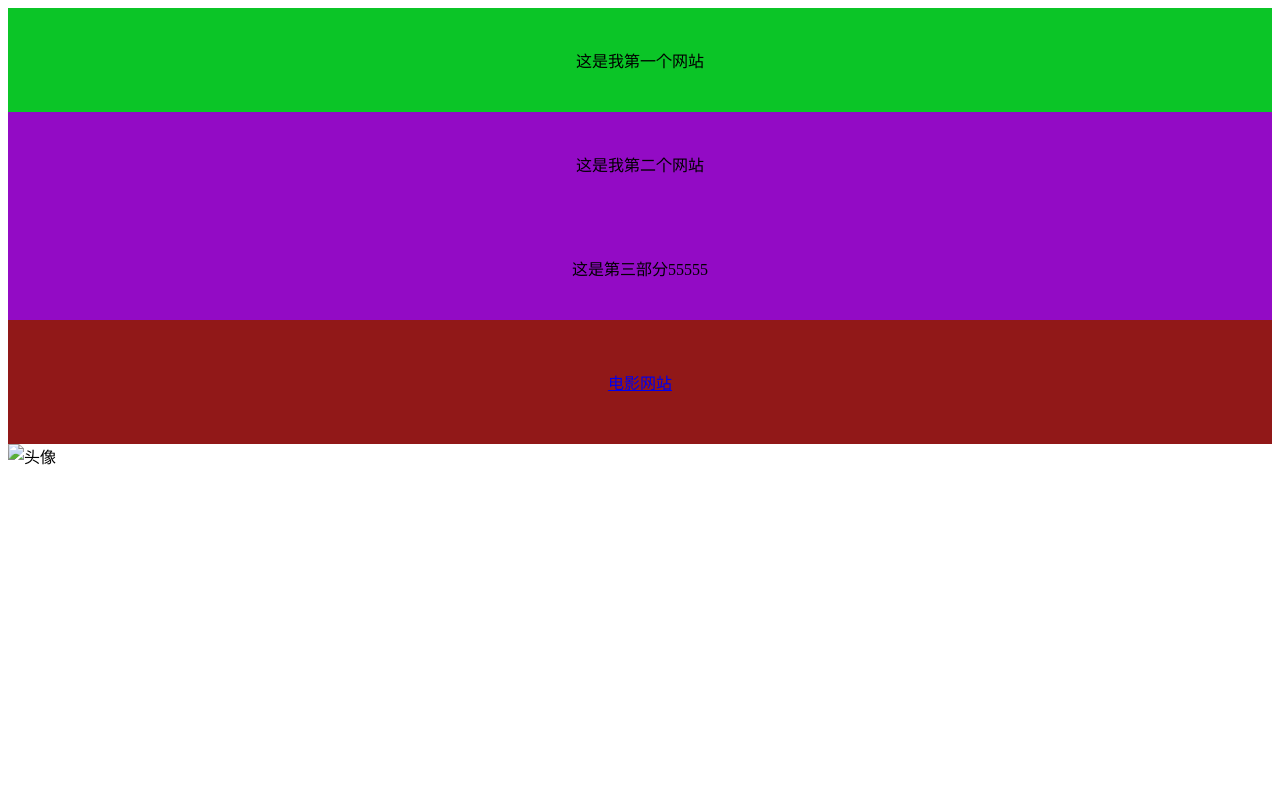
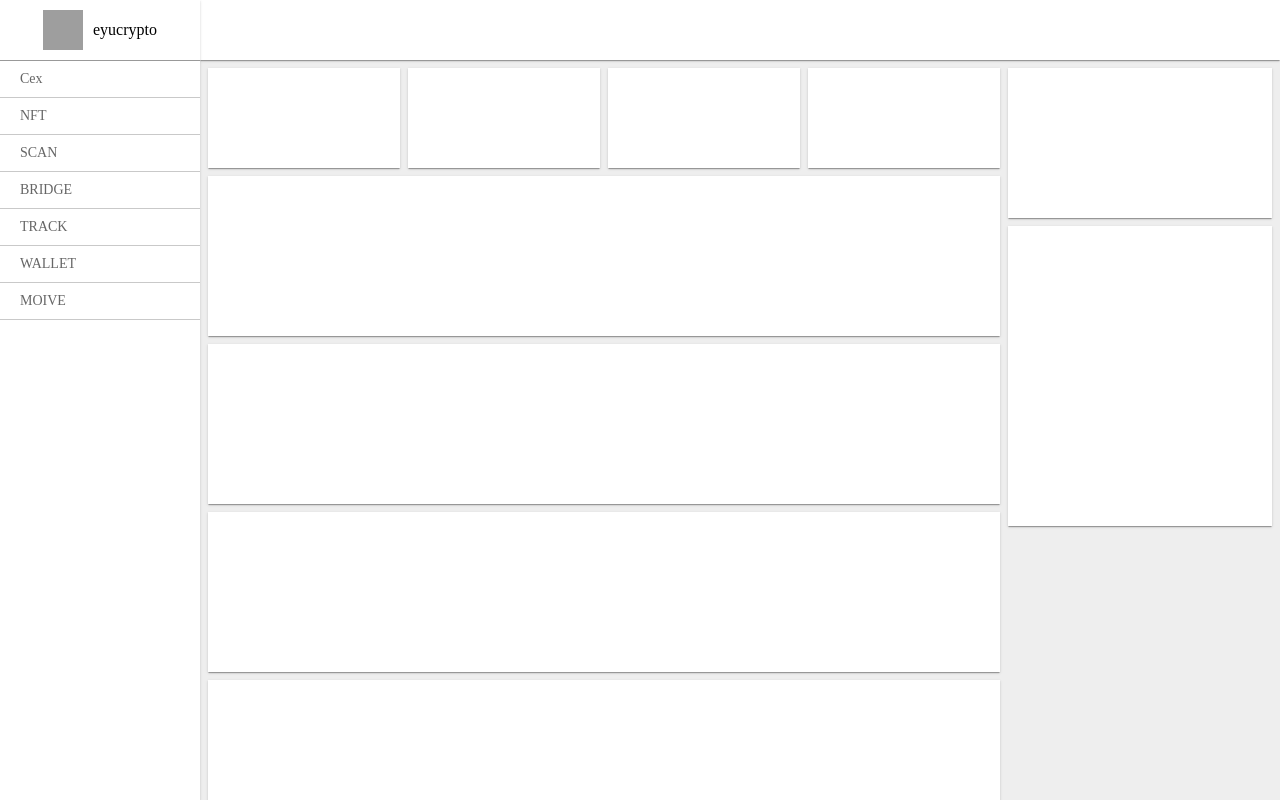
Before and after one commit to eyukuaipao/eyukuaipao, a plain HTML site: page index.html in a window 1280 px wide. Drawn offline with Linux system fonts and the light colour scheme; grey boxes are pictures that could not be loaded.

Commit message:
Update index.html

```diff
--- a/index.html
+++ b/index.html
@@ -1,24 +1,174 @@
 <!DOCTYPE html>
-<html lang="en">
+<html lang="zh-CN">
   <head>
     <meta charset="UTF-8" />
     <meta http-equiv="X-UA-Compatible" content="IE=edge" />
     <meta name="viewport" content="width=device-width, initial-scale=1.0" />
-    <title>eyukuaipao</title>
+    <title>Flex 布局</title>
+    <meta name="description" content="Re01 编程课的Flex布局演示。" />
+    <link rel="icon" href="/favicon.ico" />
+    <link rel="manifest" href="/manifest.json" />
+    <link rel="apple-touch-icon" sizes="180x180" href="/apple-touch-icon.png" />
+    <link rel="icon" type="image/png" sizes="32x32" href="/favicon-32x32.png" />
+    <link rel="icon" type="image/png" sizes="16x16" href="/favicon-16x16.png" />
+    <meta name="msapplication-TileColor" content="#da532c" />
+    <meta name="theme-color" content="#ffffff" />
+
+    <style>
+      body {
+        margin: 0;
+        /* vh 是view height 既视窗高度的意思，100就是100%占满窗口高度 */
+        height: 100vh;
+        background-color: #eee;
+      }
+      /* * {
+        border: 1px solid #333;
+      } */
+      .flex {
+        display: flex;
+      }
+      /* 占满比例 */
+      .flex1 {
+        flex: 1;
+      }
+      /* 竖向 */
+      .column {
+        flex-direction: column;
+      }
+      /* 阴影 */
+      .yinYing {
+        box-shadow: rgb(0 0 0 / 20%) 0px 2px 1px -1px,
+          rgb(0 0 0 / 14%) 0px 1px 1px 0px, rgb(0 0 0 / 12%) 0px 1px 3px 0px;
+      }
+      /* 白色背景 */
+      .baiSe {
+        background-color: #fff;
+      }
+      /* 上下左右外边距 */
+      .mg8 {
+        margin: 8px;
+      }
+      /* 右外边距 */
+      .mgr8 {
+        margin-right: 8px;
+      }
+      /* 上外边距 */
+      .mgt8 {
+        margin-top: 8px;
+      }
+      /* 四个小盒子 */
+      .shuJu {
+        height: 100px;
+      }
+      /* 中间的大盒子 */
+      .lieBiaoXiang {
+        height: 160px;
+      }
+      /* 导航条 */
+      .daoHang {
+        padding: 10px 20px;
+        border-bottom: 1px solid rgb(201, 201, 201);
+        font-size: 14px;
+        color: #666;
+      }
+      .neiRong::-webkit-scrollbar {
+        display: none; /* Chrome Safari */
+      }
+
+      /* 当屏幕宽度小于600px时要改变的css */
+      @media (max-width: 600px) {
+        /* 小屏幕上取消侧边栏，后面学js时会教怎么弹出 */
+        .ceBian {
+          display: none;
+        }
+        /* 内容栏和数据栏flex方向改为竖向 */
+        .neiRong {
+          flex-direction: column;
+        }
+        .shuJuQu {
+          flex-direction: column;
+        }
+        /* 右区加左外边距 */
+        .youQu {
+          margin-left: 8px;
+        }
+        /* 数据块外边距，大小改为自动宽高 */
+        .shuJu {
+          margin: 0 0 8px;
+          flex: auto;
+        }
+      }
+    </style>
   </head>
-  <body>
-    <div style="background-color: #0bc527; text-align: center; padding: 40px">
-      这是我第一个网站
+  <body class="flex">
+    <!-- 侧边栏 -->
+    <div
+      style="width: 200px; z-index: 3"
+      class="ceBian flex column baiSe yinYing"
+    >
+      <!-- 侧边头像栏 -->
+      <div
+        style="
+          padding: 10px;
+          align-items: center;
+          justify-content: center;
+          border-bottom: 1px solid #999;
+        "
+        class="flex"
+      >
+        <img
+          alt="logo"
+          src="https://preview.free3d.com/img/2014/04/2206001005508691802/e2yk7i5n-900.jpg"
+          width="40px"
+          height="40px"
+        />
+        <div style="margin-left: 10px">eyucrypto</div>
+      </div>
+      <!-- 导航栏 -->
+      <div class="flex1">
+        <div class="daoHang">Cex <a href="https://www.theblockbeats.info/"></a></div>
+        <div class="daoHang">NFT</div>
+        <div class="daoHang">SCAN</div>
+        <div class="daoHang">BRIDGE</dex></div>
+        <div class="daoHang">TRACK</div>
+        <div class="daoHang">WALLET</div>
+        <div class="daoHang">MOIVE</div>
+      </div>
     </div>
-    <div style="background-color: #930bc5; text-align: center; padding: 40px">
-      这是我第二个网站
+    <!-- 主区域 -->
+    <div class="flex flex1 column">
+      <!-- 头部栏 -->
+      <div style="height: 60px; z-index: 2" class="baiSe yinYing"></div>
+      <!-- 内容区 -->
+      <div class="flex flex1 neiRong" style="overflow: auto">
+        <!-- 左区 -->
+        <div style="flex: 3" class="flex column mg8">
+          <!-- 数据区 -->
+          <div class="flex shuJuQu">
+            <!-- 四个小块显示重点数据 -->
+            <div class="shuJu baiSe yinYing flex1 mgr8"></div>
+            <div class="shuJu baiSe yinYing flex1 mgr8"></div>
+            <div class="shuJu baiSe yinYing flex1 mgr8"></div>
+            <div class="shuJu baiSe yinYing flex1"></div>
+          </div>
+          <!-- 列表区，列表数据可以无限增加 -->
+          <div class="flex column">
+            <!-- 列表项 -->
+            <div class="lieBiaoXiang mgt8 baiSe yinYing"></div>
+            <div class="lieBiaoXiang mgt8 baiSe yinYing"></div>
+            <div class="lieBiaoXiang mgt8 baiSe yinYing"></div>
+            <div class="lieBiaoXiang mgt8 baiSe yinYing"></div>
+            <div class="lieBiaoXiang mgt8 baiSe yinYing"></div>
+          </div>
+        </div>
+        <!-- 右区 -->
+        <div style="flex: 1" class="youQu flex column mgr8 mgt8">
+          <!-- 提示区 -->
+          <div style="height: 150px" class="baiSe yinYing"></div>
+          <!-- 消息区 -->
+          <div style="height: 300px" class="mgt8 baiSe yinYing"></div>
+        </div>
+      </div>
     </div>
-    <div style="background-color: #930bc5; text-align: center; padding: 40px">
-      这是第三部分55555
-    </div>
-    <div style="background-color: #911818; text-align: center; padding: 50px">
-      <a href="https://www.ttsp.tv/">电影网站</a>
-    </div>
-    <div><img src="./images.jpg" alt="头像" width="180" height="150" /></div>
   </body>
 </html>
```
